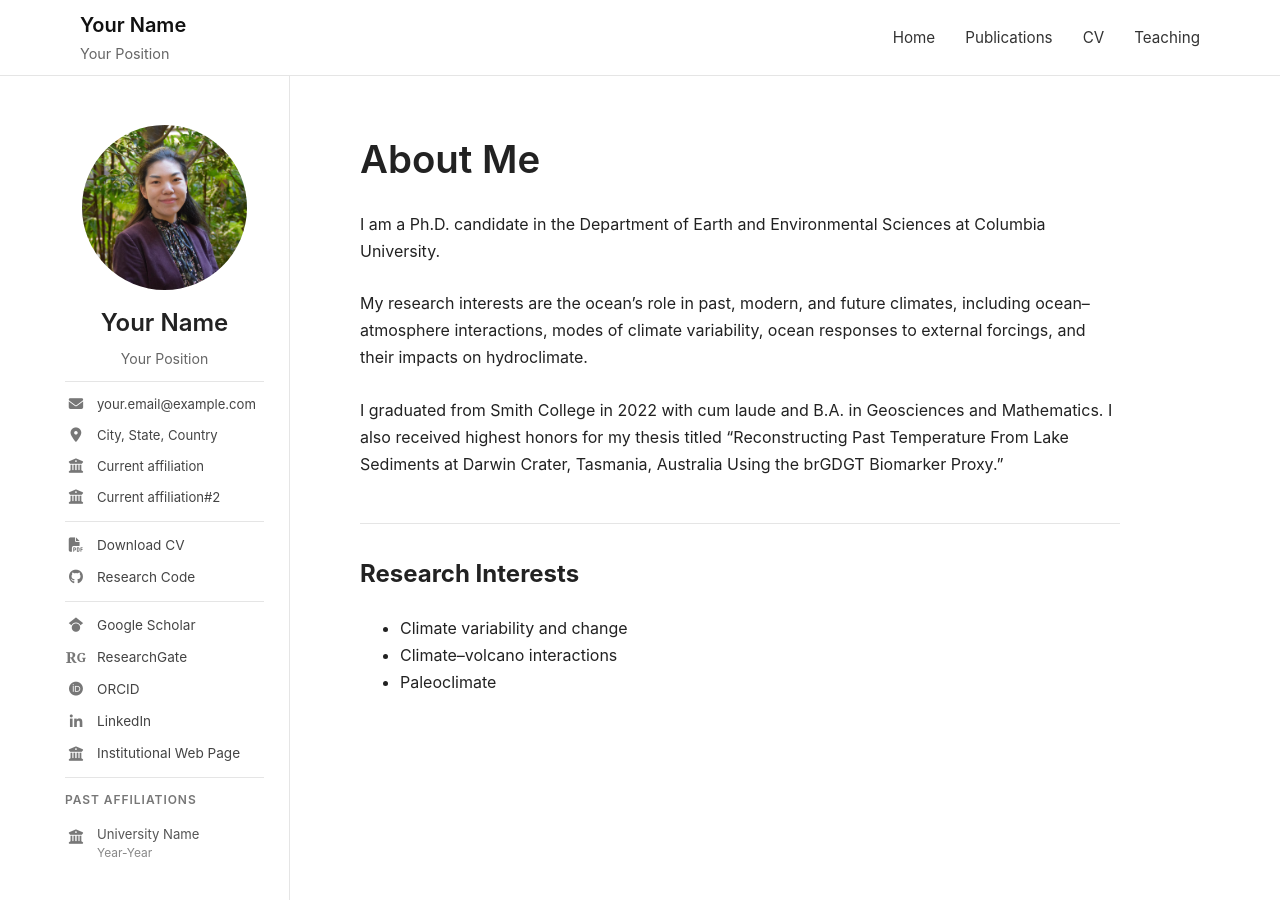
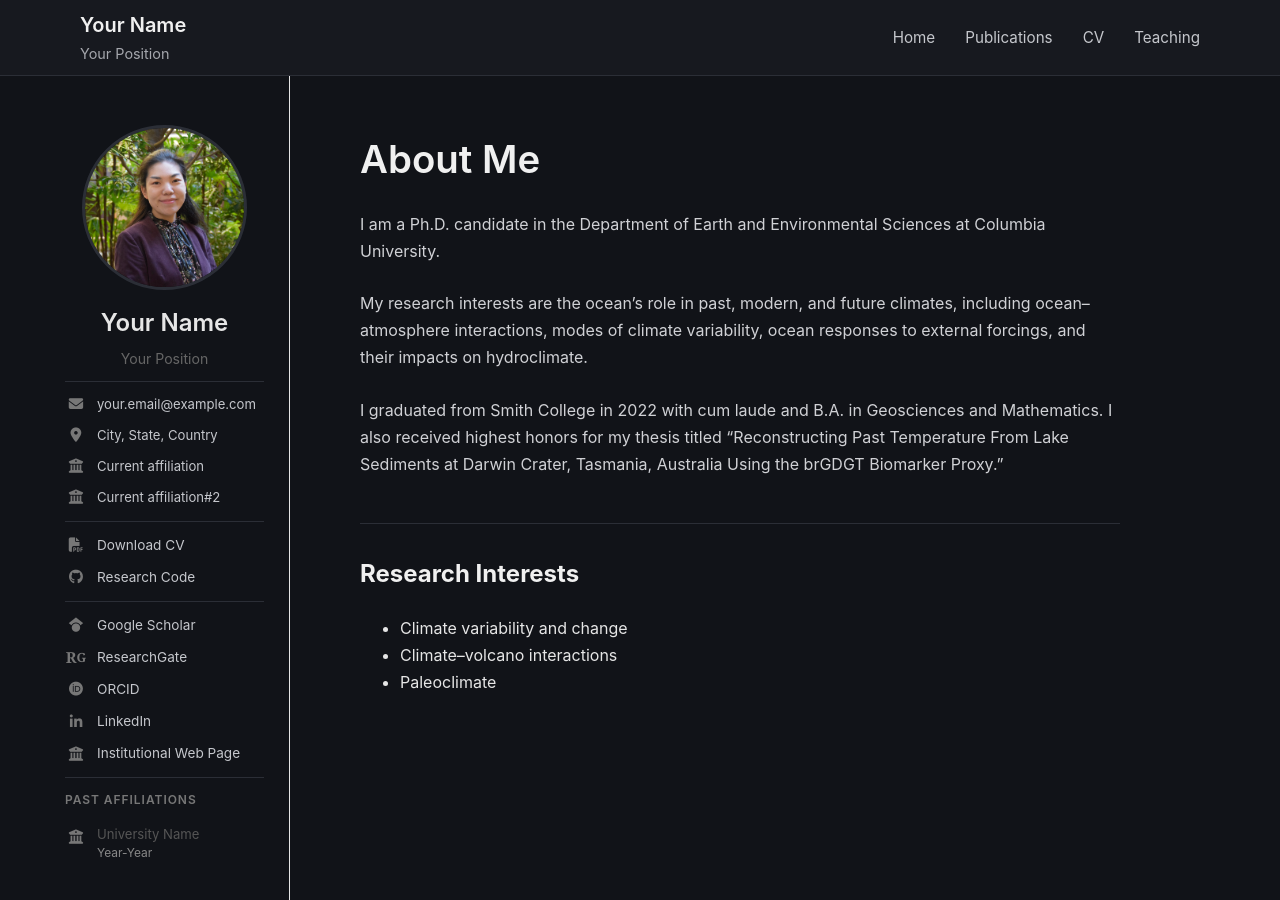
Before and after one commit to isugiura/isugiura.github.io, a Jekyll site: the page built from index.md, in a window 1280 px wide and 900 px high. Built offline with Jekyll 4.4.1, drawn with Linux system fonts in a browser that asks for light colours.

Commit message:
Update style.scss

```diff
--- a/assets/css/style.scss
+++ b/assets/css/style.scss
@@ -16,8 +16,8 @@ body {
     Arial,
     sans-serif;
 
-  color: #222;
-  background: #fff;
+  color: #e6e6e6;
+  background: #111318;
 
   line-height: 1.7;
 }
@@ -35,9 +35,9 @@ body {
 
   z-index: 1000;
 
-  background: #fff;
+  background: #17191f;
 
-  border-bottom: 1px solid #e5e5e5;
+  border-bottom: 1px solid #2b2e36;
 }
 
 .header-inner {
@@ -61,7 +61,7 @@ body {
 }
 
 .header-name a {
-  color: #111;
+  color: #f0f0f0;
   text-decoration: none;
 
   font-size: 1.25rem;
@@ -69,7 +69,7 @@ body {
 }
 
 .header-name span {
-  color: #666;
+  color: #a5a7ad;
   font-size: 0.9rem;
 }
 
@@ -81,7 +81,7 @@ body {
 }
 
 .site-nav a {
-  color: #333;
+  color: #c5c7cc;
   text-decoration: none;
 
   font-size: 0.95rem;
@@ -90,7 +90,7 @@ body {
 }
 
 .site-nav a:hover {
-  color: #1769d1;
+  color: #6fa8ff;
 }
 
 /* =========================
@@ -137,6 +137,7 @@ body {
   object-fit: cover;
 
   border-radius: 50%;
+  border: 3px solid #2b2e36;
 
   margin-bottom: 5px;
 }
@@ -165,7 +166,7 @@ body {
 .sidebar-divider {
   height: 1px;
 
-  background: #e5e5e5;
+  background: #2b2e36;
 
   margin: 12px 0;
 }
@@ -191,7 +192,7 @@ body {
 
   gap: 10px;
 
-  color: #444;
+  color: #c5c7cc;
 
   text-decoration: none;
 
@@ -201,7 +202,7 @@ body {
 }
 
 .contact-info a:hover {
-  color: #1670d2;
+  color: #6fa8ff;
 }
 
 
@@ -243,7 +244,7 @@ body {
 
   gap: 10px;
 
-  color: #444;
+  color: #c5c7cc;
 
   text-decoration: none;
 
@@ -253,7 +254,7 @@ body {
 }
 
 .resource-links a:hover {
-  color: #1670d2;
+  color: #6fa8ff;
 }
 
 
@@ -276,7 +277,7 @@ body {
 
   gap: 10px;
 
-  color: #444;
+  color: #c5c7cc;
 
   text-decoration: none;
 
@@ -286,7 +287,7 @@ body {
 }
 
 .academic-links a:hover {
-  color: #1670d2;
+  color: #6fa8ff;
 }
 
 
@@ -402,8 +403,8 @@ body {
 
 .main-content {
   padding: 60px 70px;
-
   max-width: 900px;
+  background: #111318;
 }
 
 .main-content h1 {
@@ -411,6 +412,7 @@ body {
 
   font-size: 2.4rem;
   font-weight: 600;
+  color: #f0f0f0;
 
   line-height: 1.3;
 }
@@ -419,20 +421,22 @@ body {
   margin-top: 45px;
 
   font-size: 1.5rem;
+  color: #f0f0f0;
 
-  border-top: 1px solid #e5e5e5;
+  border-top: 1px solid #2b2e36;
 
   padding-top: 30px;
 }
 
 .main-content p {
   font-size: 1rem;
+  color: #d0d1d5;
 
   margin: 0 0 25px;
 }
 
 .main-content a {
-  color: #1670d2;
+  color: #6fa8ff;
 }
 
 
@@ -445,11 +449,11 @@ body {
 
   margin: 0 auto;
 
-  border-top: 1px solid #e5e5e5;
+  border-top: 1px solid #2b2e36;
 
   padding: 20px 40px;
 
-  color: #777;
+  color: #777b84;
 
   font-size: 0.85rem;
 }
```
